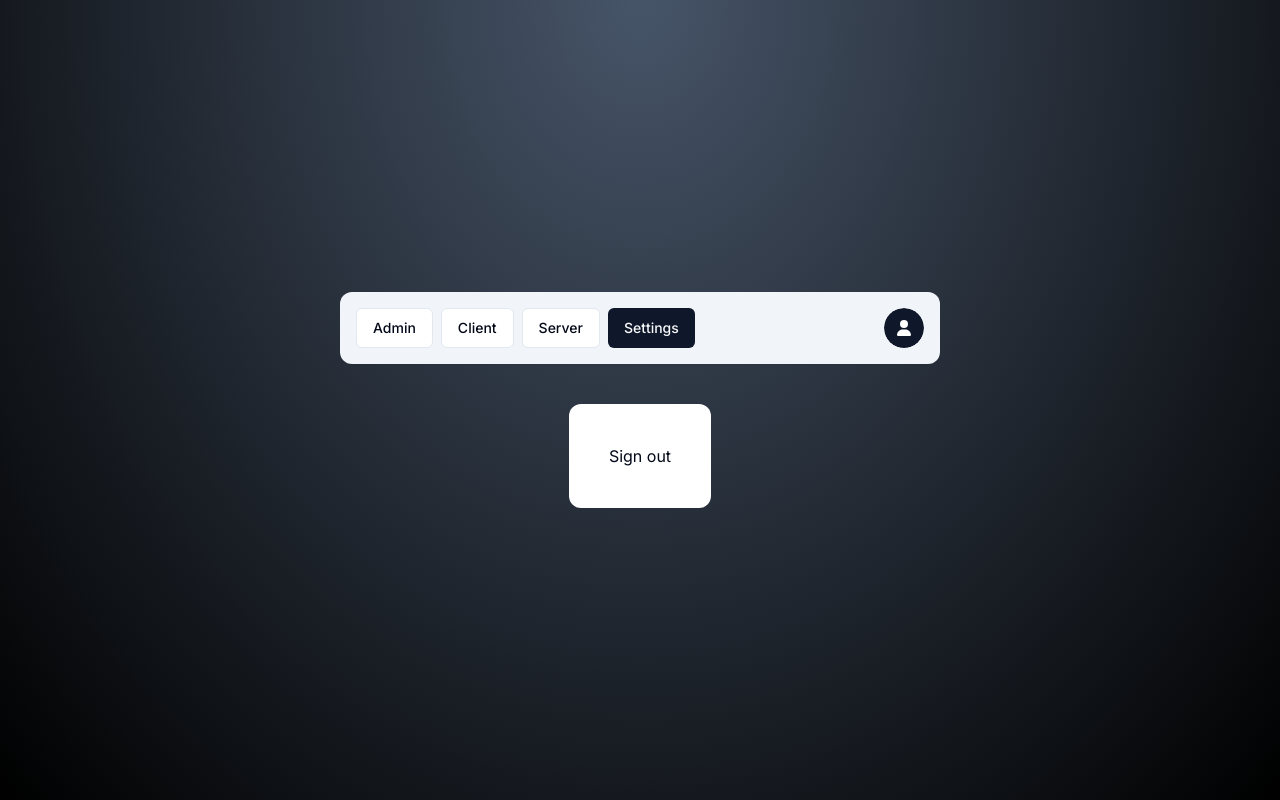
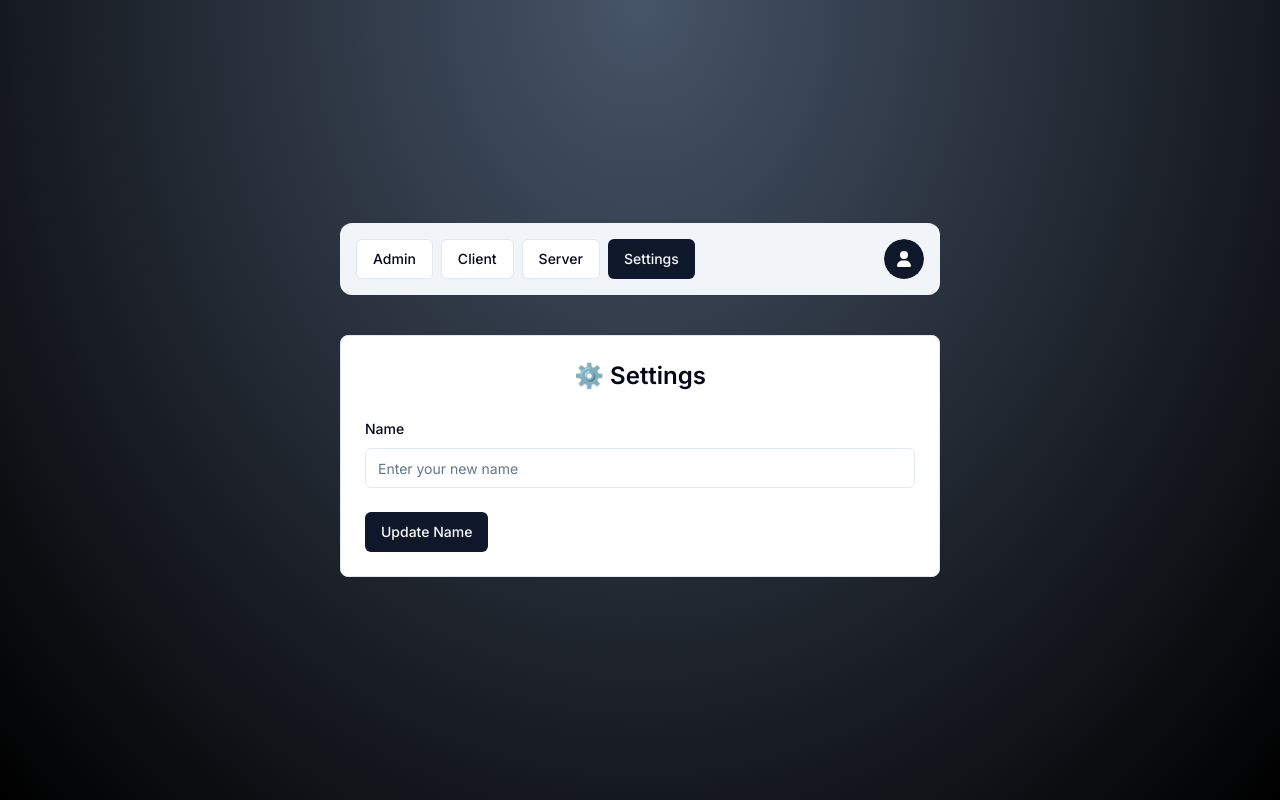
Before and after one commit to BrwaYaseen/auth, a Next.js app: page /settings in a window 1280 px wide. Built offline with nearby package versions, Linux system fonts and the light colour scheme; no server answers.

Commit message:
settings 1

```diff
--- /dev/null
+++ b/actions/settings.ts
@@ -0,0 +1,36 @@
+"use server";
+
+import { getUserById } from "@/data/user";
+import { currentUser } from "@/lib/auth";
+import { db } from "@/lib/db";
+import { SettingsSchema } from "@/schemas";
+import * as z from "zod";
+
+export const settings = async (values: z.infer<typeof SettingsSchema>) => {
+  const user = await currentUser();
+  if (!user) {
+    return {
+      error: "Unauthorized",
+    };
+  }
+
+  const dbUser = await getUserById(user.id!);
+
+  if (!dbUser) {
+    return {
+      error: "User not found",
+    };
+  }
+
+  await db.user.update({
+    where: {
+      id: dbUser.id,
+    },
+    data: {
+      ...values,
+    },
+  });
+  return {
+    success: "Settings updated successfully",
+  };
+};
--- a/app/(protected)/settings/page.tsx
+++ b/app/(protected)/settings/page.tsx
@@ -1,19 +1,79 @@
 "use client";
 
-import { logout } from "@/actions/logout";
+import { settings } from "@/actions/settings";
+import * as z from "zod";
+import { useState, useTransition } from "react";
+import { Button } from "@/components/ui/button";
+import { Card, CardContent, CardHeader } from "@/components/ui/card";
+import { Input } from "@/components/ui/input";
+import { useForm } from "react-hook-form";
+import { zodResolver } from "@hookform/resolvers/zod";
+import { SettingsSchema } from "@/schemas";
+import {
+  Form,
+  FormField,
+  FormItem,
+  FormLabel,
+  FormControl,
+  FormMessage,
+} from "@/components/ui/form";
+import { useSession } from "next-auth/react";
 import { useCurrentUser } from "@/hooks/use-current-user";
 
 const SettingsPage = () => {
+  const { update } = useSession();
   const user = useCurrentUser();
-  const onClick = () => {
-    logout();
+  const [isPending, startTransition] = useTransition();
+  const [error, setError] = useState<string | null>(null);
+  const [success, setSuccess] = useState<string | null>(null);
+  const form = useForm<z.infer<typeof SettingsSchema>>({
+    resolver: zodResolver(SettingsSchema),
+    defaultValues: {
+      name: user?.name || undefined,
+    },
+  });
+
+  const onSubmit = (values: z.infer<typeof SettingsSchema>) => {
+    startTransition(() => {
+      settings(values).then((data) => {
+        if (data.error) {
+          setError(data.error);
+        } else if (data.success) {
+          update();
+          setSuccess(data.success);
+        }
+      });
+    });
   };
+
   return (
-    <div className="bg-white p-10 rounded-xl">
-      <button type="submit" onClick={onClick}>
-        Sign out
-      </button>
-    </div>
+    <Card className="w-[600px]">
+      <CardHeader>
+        <p className="text-2xl font-semibold text-center">⚙️ Settings</p>
+      </CardHeader>
+      <CardContent>
+        <Form {...form}>
+          <form onSubmit={form.handleSubmit(onSubmit)} className="space-y-6">
+            <FormField
+              control={form.control}
+              name="name"
+              render={({ field }) => (
+                <FormItem>
+                  <FormLabel>Name</FormLabel>
+                  <FormControl>
+                    <Input {...field} placeholder="Enter your new name" />
+                  </FormControl>
+                  <FormMessage />
+                </FormItem>
+              )}
+            />
+            <Button type="submit" disabled={isPending}>
+              Update Name
+            </Button>
+          </form>
+        </Form>
+      </CardContent>
+    </Card>
   );
 };
 
--- a/auth.ts
+++ b/auth.ts
@@ -5,6 +5,7 @@
 import { getUserById } from "./data/user";
 import { ExtendedUser } from "./next-auth";
 import { getTwoFactorConfirmationByUserId } from "./data/two-factor-confirmation";
+import { getAccountByUserId } from "./data/account";
 
 export const {
   handlers: { GET, POST },
@@ -58,12 +59,22 @@
         session.user.isTwoFactorEnabled =
           token.isTwoFactorEnabled as ExtendedUser["isTwoFactorEnabled"];
       }
+      if (session.user) {
+        session.user.name = token.name;
+        session.user.email = token.email as string;
+        session.user.isOAuth = token.isOAuth as boolean;
+      }
+
       return session;
     },
     async jwt({ token }) {
       if (!token.sub) return token;
       const existingUser = await getUserById(token.sub);
       if (!existingUser) return token;
+      const existingAccount = await getAccountByUserId(existingUser.id);
+      token.isOAuth = !!existingAccount;
+      token.name = existingUser.name;
+      token.email = existingUser.email;
       token.role = existingUser.role;
       token.isTwoFactorEnabled = existingUser.isTwoFactorEnabled;
 
--- /dev/null
+++ b/data/account.ts
@@ -0,0 +1,15 @@
+import { db } from "@/lib/db";
+
+export const getAccountByUserId = async (userId: string) => {
+  try {
+    const account = await db.account.findFirst({
+      where: {
+        userId,
+      },
+    });
+    return account;
+  } catch (error) {
+    console.error("Error fetching account:", error);
+    return null;
+  }
+};
--- a/next-auth.d.ts
+++ b/next-auth.d.ts
@@ -4,6 +4,7 @@
 export type ExtendedUser = DefaultSession["user"] & {
   role: UserRole;
   isTwoFactorEnabled: boolean;
+  isOAuth: boolean;
 };
 
 declare module "next-auth" {
--- a/schemas/index.ts
+++ b/schemas/index.ts
@@ -1,4 +1,8 @@
 import * as z from "zod";
+
+export const SettingsSchema = z.object({
+  name: z.optional(z.string()),
+});
 
 export const loginSchema = z.object({
   email: z.string().email({
```
